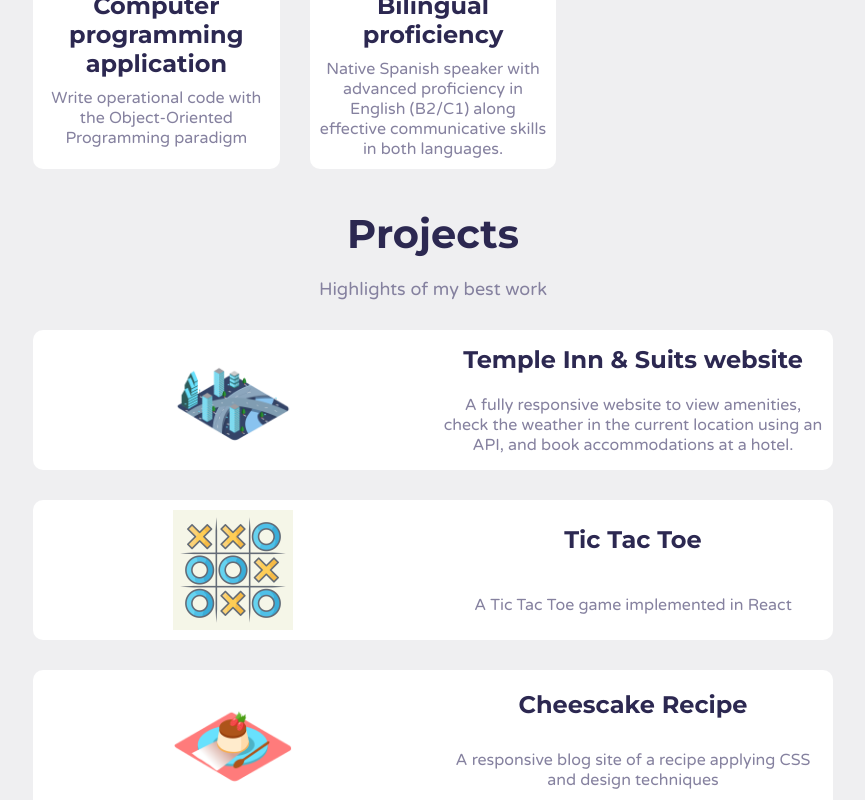
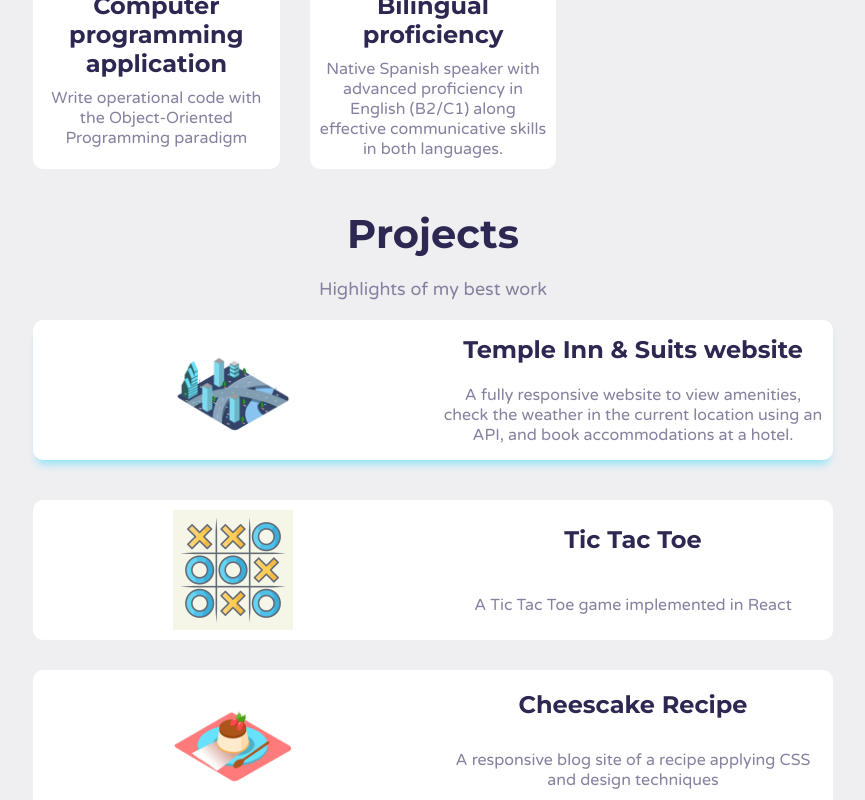
Before and after one commit to Alvarobyui/Portfolio-Jun-2023, a React (Vite) app: page / in a window 1280 px wide. In both pictures the pointer is over the link 640 px from the left and 2234 px from the top of the page. Shown: the part 1834-2634 px from the top of the page, without its empty margins (207-1072 px from the left). Built offline with nearby package versions, Linux system fonts and the light colour scheme.

Commit message:
hover effect in links to projects added

```diff
--- a/src/components/Footer.jsx
+++ b/src/components/Footer.jsx
@@ -7,7 +7,7 @@ export const Footer = () => {
   return (
     <footer className={styles.wrapper}>
       <h1 className={styles.title}>Alvaro Diaz</h1>
-      <p>Las Joyas, San Sebastián</p>
+      <p>Cusco, Perú</p>
       <p>+51 924126535 | alvaro.m.diaz@gmail.com</p>
       <div className={styles.socials}>
         <a href="https://github.com/Alvarobyui" target="blank">
--- a/src/components/Projects.module.css
+++ b/src/components/Projects.module.css
@@ -12,6 +12,13 @@
   min-height: 120px;
   border-radius: 10px;
   background-color: white;
+  transition: all 0.3s ease-in-out;
+}
+.card:hover {
+  transform: translateX(10px);
+  transform: translateY(-10px);
+  box-shadow: 0 8px 8px -4px #61dafbaa;
+  transition: all 0.5s ease-in-out;
 }
 
 .image {
@@ -35,6 +42,7 @@
   color: #85819f;
 }
 
+
 @media only screen and (max-width: 560px) {
   .card {
     grid-template-columns: 1fr;
```
